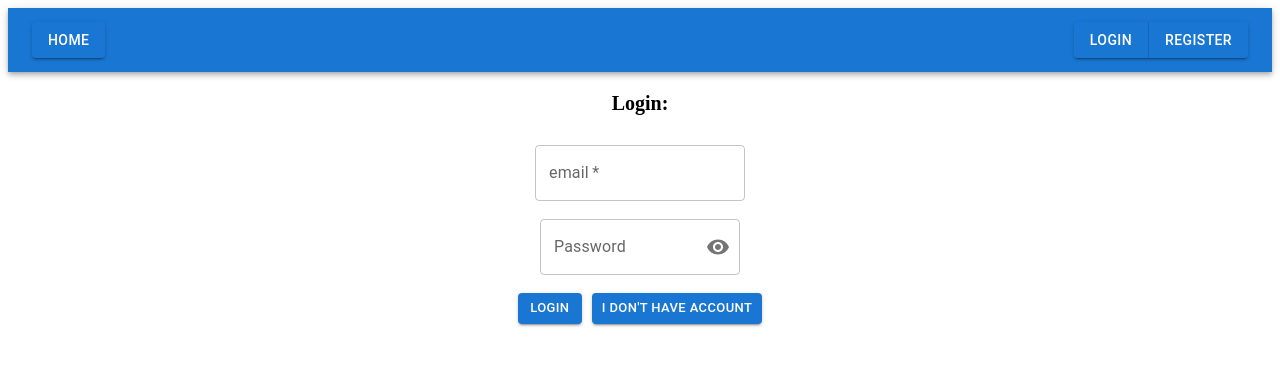
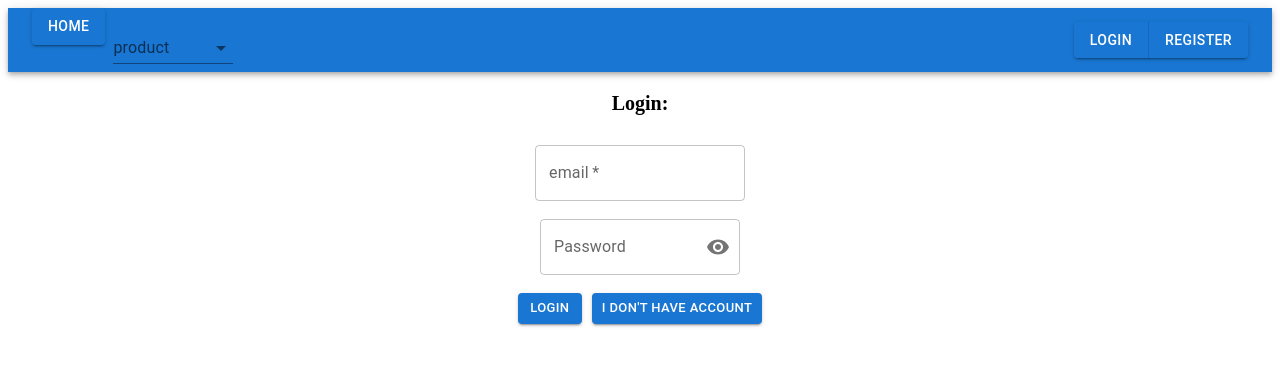
Before and after one commit to C9-youssefoesmail/MERAKI_Academy_Project_4_BoyCott, a React (Create React App) app in the folder frontend/: page /Login in a window 1280 px wide. Shown: the top 366 px of the page. Built offline with nearby package versions, Linux system fonts and the light colour scheme.

Commit message:
list products in navBar

```diff
--- a/frontend/src/App.js
+++ b/frontend/src/App.js
@@ -26,6 +26,8 @@ function App() {
     localStorage.getItem("userStatus") || ""
   );
   const [userId, setUserId] = useState(localStorage.getItem("userId") || "");
+  const [isTrue, setIsTrue] = useState(true);
+  const [isFalse, setIsFalse] = useState(false);
 
   //return
   return (
@@ -39,13 +41,16 @@ function App() {
         setUserStatus,
         userId,
         setUserId,
+        isTrue,
+        setIsTrue,
+        isFalse,
+        setIsFalse,
       }}
     >
       <div className="App">
         <Nav />
         <Container>
           <Box>
-
             <Routes>
               <Route path="/:id/Details" element={<Details />}></Route>
               <Route path="/Register" element={<Register />}></Route>
@@ -55,7 +60,6 @@ function App() {
             </Routes>
           </Box>
         </Container>
-
       </div>
     </LoginContext.Provider>
   );
--- a/frontend/src/components/Details/Details.js
+++ b/frontend/src/components/Details/Details.js
@@ -39,7 +39,6 @@ const Item = styled(Paper)(({ theme }) => ({
 
 //!----------------------Details function
 const Details = () => {
-
   //!----------------------useContext
   const { token, userStatus } = useContext(LoginContext);
 
@@ -53,6 +52,9 @@ const Details = () => {
   const [productMap, setProductMap] = useState([]);
   const [oppositeProduct, setOppositeProduct] = useState("");
   const [message, setMessage] = useState("");
+
+  //!----------------------commentArr
+  const [commentArr, setCommentArr] = useState([]);
 
   //!----------------------product id from URL
   const { id } = useParams();
@@ -109,12 +111,14 @@ const Details = () => {
         .then((result) => {
           //! How to filter
           goToProduct();
+          setCommentArr(comment);
+          console.log(commentArr);
         })
         .catch((err) => {
           console.log("error => ", err);
         });
     } else {
-      setMessage(<Alert severity="error">please Login.</Alert>)
+      setMessage(<Alert severity="error">please Login.</Alert>);
       console.log("out of IF", comment, product);
     }
   };
@@ -286,7 +290,7 @@ const Details = () => {
           <Grid item xs={12}>
             <Item elevation={3}>
               <TextField
-              sx={{display: "flex"}}
+                sx={{ display: "flex" }}
                 id="outlined-textarea"
                 label="comment..."
                 multiline
--- a/frontend/src/components/Items/ProductItems.js
+++ b/frontend/src/components/Items/ProductItems.js
@@ -1,4 +1,4 @@
-import React, { useEffect, useState } from "react";
+import React, { useContext, useEffect, useState } from "react";
 import axios from "axios";
 import {
   Box,
@@ -15,10 +15,14 @@ import "./style.css";
 import { useNavigate } from "react-router-dom";
 import ThumbUpAltIcon from "@mui/icons-material/ThumbUpAlt";
 import ThumbDownAltIcon from "@mui/icons-material/ThumbDownAlt";
-import ContentCopyIcon from '@mui/icons-material/ContentCopy';
+import ContentCopyIcon from "@mui/icons-material/ContentCopy";
+import { LoginContext } from "../../App";
 
 //!----------------------productItems function
 const ProductItems = () => {
+  //!----------------------useContext
+  const { isTrue, isFalse} = useContext(LoginContext);
+
   //!----------------------useState
   const [products, setProducts] = useState([]);
 
@@ -53,15 +57,21 @@ const ProductItems = () => {
     getAllProducts();
   }, []);
 
-  //!
+  //!----------------------copyURL
   const copyURL = (id) => {
-    navigator.clipboard.writeText(`http://localhost:3000/${id}/Details`)
-  }
+    navigator.clipboard.writeText(`http://localhost:3000/${id}/Details`);
+  };
 
   //!----------------------return the component
   return (
     <div className="Products">
-      {products.map((productItem, i) => {
+      {products
+        .filter(
+          (product) =>
+            product.isSafeProduct === isTrue ||
+            product.isSafeProduct === isFalse
+        )
+        .map((productItem, i) => {
           return (
             <Box flex={1} p={2}>
               <List>
@@ -87,11 +97,11 @@ const ProductItems = () => {
                     <CardActions>
                       <Button
                         size="small"
-                      onClick={()=>{
-                        copyURL(productItem._id)
+                        onClick={() => {
+                          copyURL(productItem._id);
                         }}
                       >
-                      <ContentCopyIcon/>
+                        <ContentCopyIcon />
                       </Button>
                       <Button
                         size="small"
--- a/frontend/src/components/Nav/Nav.js
+++ b/frontend/src/components/Nav/Nav.js
@@ -1,9 +1,14 @@
-import React, { useContext } from "react";
+import React, { useContext, useState } from "react";
 import {
   AppBar,
   Box,
   Button,
   ButtonGroup,
+  FormControl,
+  InputLabel,
+  Menu,
+  MenuItem,
+  Select,
   Toolbar,
   Typography,
   styled,
@@ -25,9 +30,35 @@ const Icons = styled(Box)(({ theme }) => ({
 }));
 
 const Nav = () => {
+  //!---------------useState
+  const [safe, setSafe] = useState("");
+
   //!---------------useContext
-  const { isLoggedIn, setToken, setIsLoggedIn, setUserStatus, userStatus } =
-    useContext(LoginContext);
+  const {
+    isLoggedIn,
+    setToken,
+    setIsLoggedIn,
+    setUserStatus,
+    userStatus,
+    isTrue,
+    setIsTrue,
+    isFalse,
+    setIsFalse,
+  } = useContext(LoginContext);
+
+  const handleChange = (event) => {
+    setSafe(event.target.value);
+    if (event.target.value === "all") {
+      setIsTrue(true);
+      setIsFalse(false);
+    } else if (event.target.value === "boycott") {
+      setIsTrue(false);
+      setIsFalse(false);
+    } else if (event.target.value === "opposite") {
+      setIsTrue(true);
+      setIsFalse(true);
+    }
+  };
 
   //const navigate = useNavigate()
   //!--------------return
@@ -37,15 +68,30 @@ const Nav = () => {
         <StyledToolbar className="navbar">
           <Typography>
             <Link to="/">
-              <Button variant="contained">Home</Button>
+              <Button
+                variant="contained"
+              >
+                Home
+              </Button>
             </Link>
+            <FormControl variant="standard" sx={{ m: 1, minWidth: 120 }}>
+              <InputLabel id="demo-simple-select-label">product</InputLabel>
+              <Select
+                labelId="demo-simple-select-label"
+                id="demo-simple-select"
+                value={safe}
+                label="product"
+                onChange={handleChange}
+              >
+                <MenuItem value={"all"}>all</MenuItem>
+                <MenuItem value={"boycott"}>boycott</MenuItem>
+                <MenuItem value={"opposite"}>opposite</MenuItem>
+              </Select>
+            </FormControl>
           </Typography>
           {isLoggedIn ? (
             <Icons>
               <ButtonGroup variant="contained">
-                <Link to="/Profile">
-                  <Button>Profile</Button>
-                </Link>
                 {userStatus === "admin" ? (
                   <Link to="/CreateProduct">
                     <Button>Create Product</Button>
```
Lines whose indentation alone changed are shown as unchanged.
